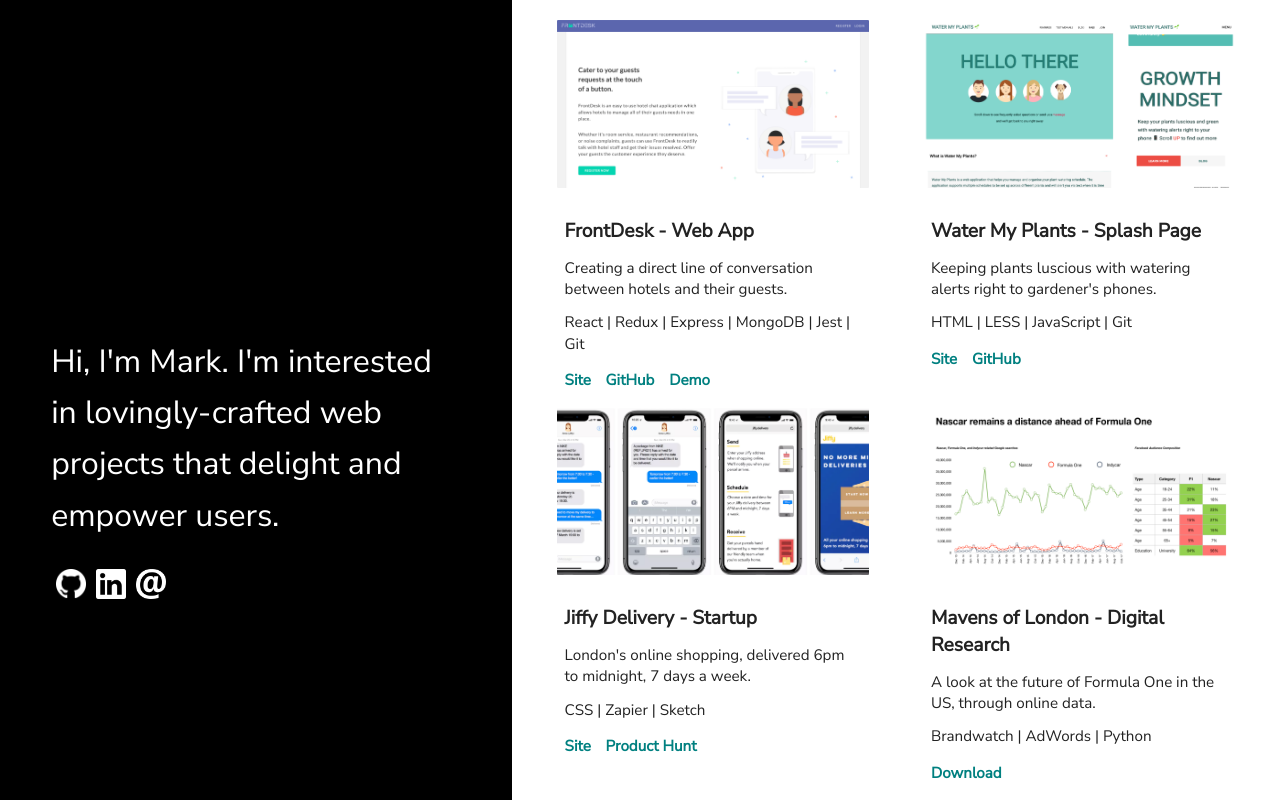
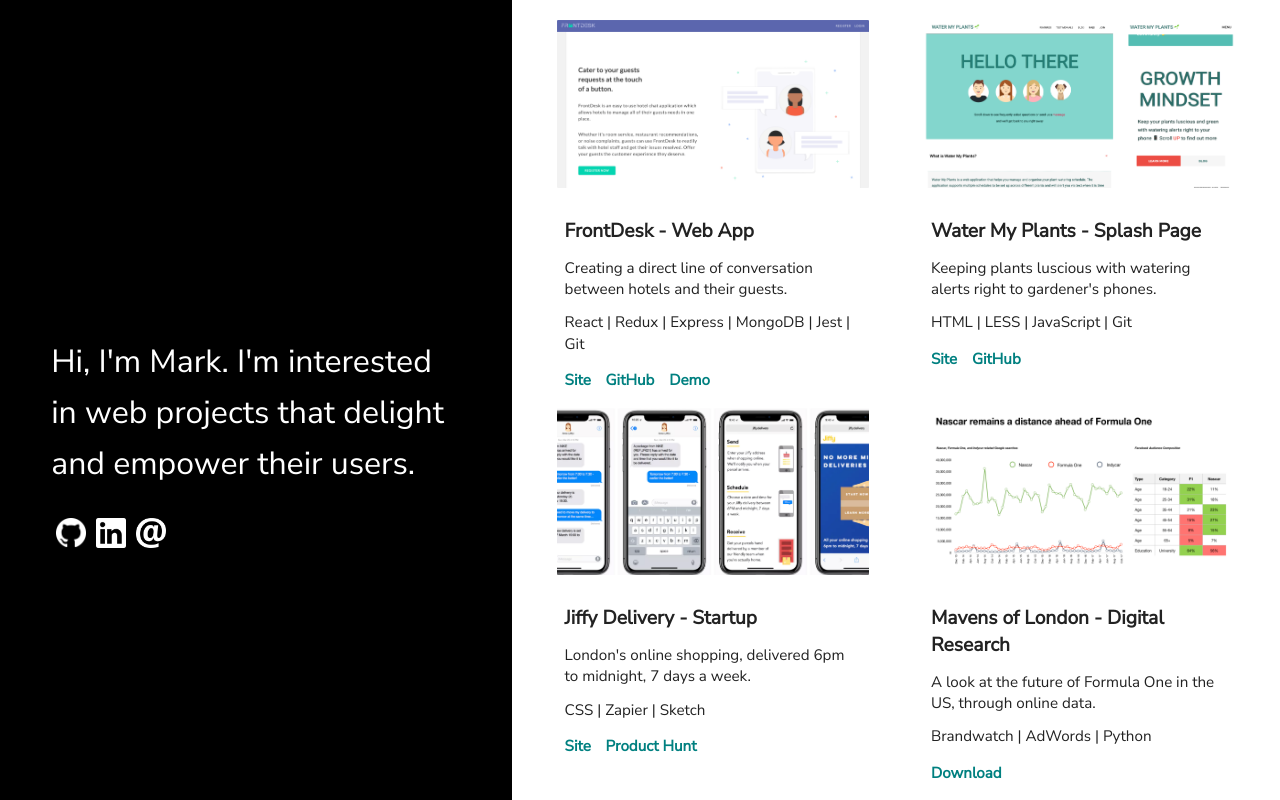
Before and after one commit to mark-marshall/portfolio, a React (Create React App) app: page / in a window 1280 px wide. Built offline with nearby package versions, Linux system fonts and the light colour scheme.

Commit message:
Word changes

```diff
--- a/src/views/Intro.jsx
+++ b/src/views/Intro.jsx
@@ -9,8 +9,8 @@ const Intro = () => {
   return (
     <StyledIntro>
       <div>
-        Hi, I'm Mark. I'm interested in lovingly-crafted web projects that
-        delight and empower users.
+        Hi, I'm Mark. I'm interested in web projects that
+        delight and empower their users.
       </div>
       <nav>
         <a
```
